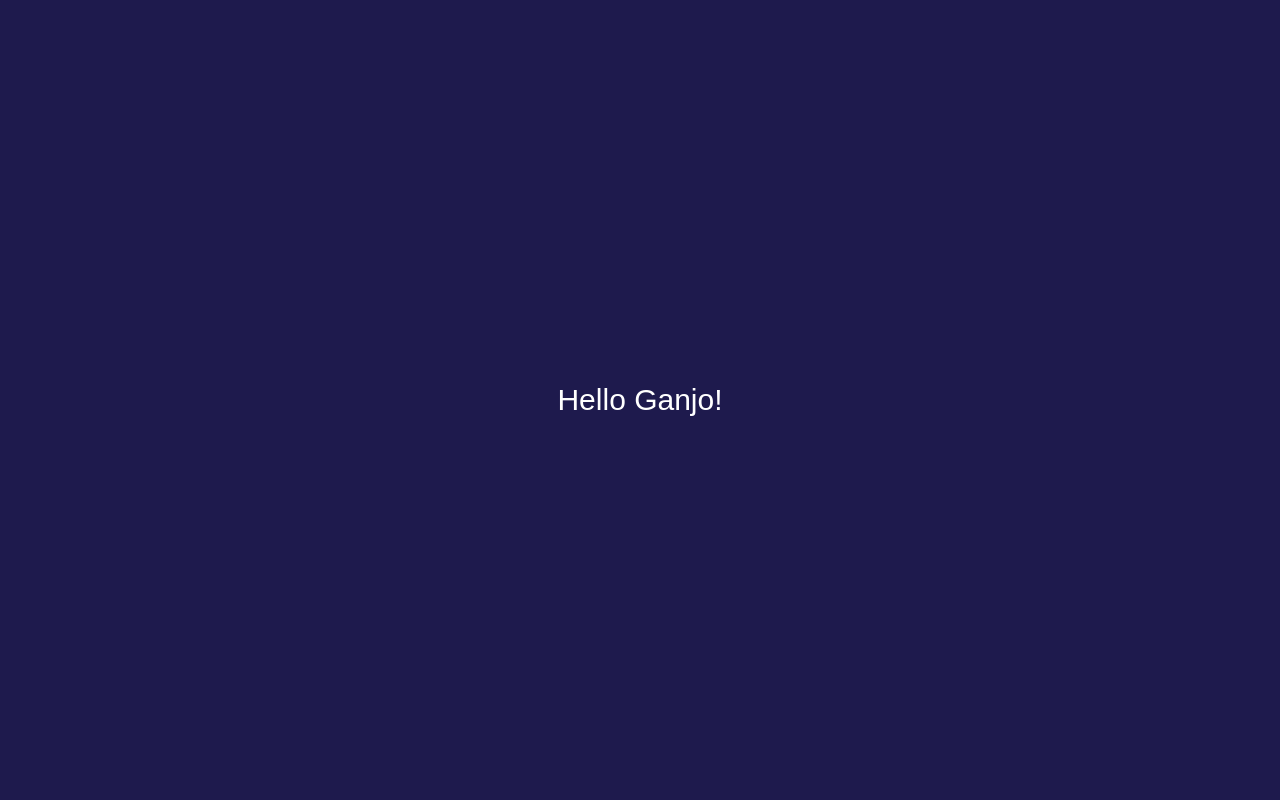
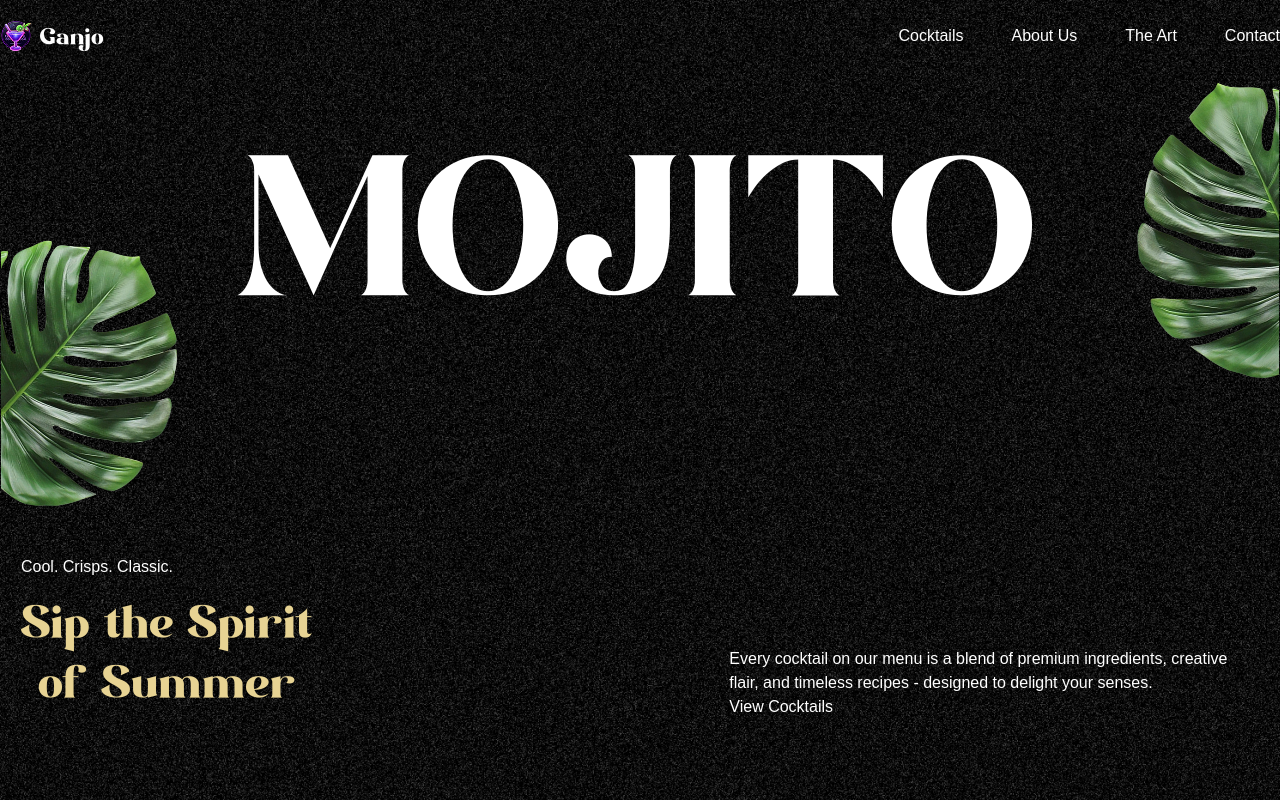
Before and after one commit to KofiIsaacBoateng/ganjo, a React (Vite) app: page / in a window 1280 px wide. Built offline with nearby package versions, Linux system fonts and the light colour scheme; a web font is replaced by a local one.

Commit message:
navbar and first part of hero section

```diff
--- a/index.html
+++ b/index.html
@@ -2,7 +2,7 @@
 <html lang="en">
   <head>
     <meta charset="UTF-8" />
-    <link rel="icon" type="image/png" href="/public/images/logo.png" />
+    <link rel="icon" type="image/png" href="/images/logo.png" />
     <meta name="viewport" content="width=device-width, initial-scale=1.0" />
     <link rel="stylesheet" href="./src/index.css" />
     <title>ganjo</title>
--- a/src/App.tsx
+++ b/src/App.tsx
@@ -1,13 +1,16 @@
 import gsap from "gsap";
 import { ScrollTrigger, SplitText } from "gsap/all";
+import Navbar from "./components/Navbar";
+import Hero from "./components/Hero";
 
 gsap.registerPlugin(ScrollTrigger, SplitText);
 
 function App() {
   return (
-    <div className="h-dvh w-full flex items-center justify-center bg-indigo-950">
-      <h1 className="text-3xl">Hello Ganjo!</h1>
-    </div>
+    <main className="#main">
+      <Navbar />
+      <Hero />
+    </main>
   );
 }
 
--- /dev/null
+++ b/src/components/Hero.tsx
@@ -0,0 +1,39 @@
+const Hero = () => {
+  return (
+    <section id="hero" className="noisy">
+      <h1 className="title">MOJITO</h1>
+      <img
+        src="/images/hero-left-leaf.png"
+        className="left-leaf"
+        alt="left leaf"
+      />
+      <img
+        src="/images/hero-right-leaf.png"
+        className="right-leaf"
+        alt="right leaf"
+      />
+
+      <div className="body">
+        <div className="content">
+          <div className="space-y-5 hidden md:block">
+            <p>Cool. Crisps. Classic.</p>
+            <p className="subtitle">
+              Sip the Spirit <br /> of Summer
+            </p>
+          </div>
+        </div>
+
+        <div className="view-cocktails">
+          <p className="subtitle">
+            Every cocktail on our menu is a blend of premium ingredients,
+            creative flair, and timeless recipes - designed to delight your
+            senses.
+          </p>
+          <a href="#cocktails">View Cocktails</a>
+        </div>
+      </div>
+    </section>
+  );
+};
+
+export default Hero;
--- /dev/null
+++ b/src/components/Navbar.tsx
@@ -0,0 +1,46 @@
+import { useGSAP } from "@gsap/react";
+import { navLinks } from "../constants";
+import gsap from "gsap";
+
+const Navbar = () => {
+  useGSAP(() => {
+    const tween = gsap.timeline({
+      scrollTrigger: {
+        trigger: ".nav",
+        start: "bottom top",
+      },
+    });
+
+    tween.fromTo(
+      "nav",
+      { backgroundColor: "transparent" },
+      {
+        backgroundColor: "#00000050",
+        backgroundFilter: "blur(10px)",
+        duration: 1,
+        ease: "power1.inOut",
+      },
+    );
+  });
+
+  return (
+    <nav>
+      <div>
+        <a href="#home" className="flex-center gap-2">
+          <img src="/images/logo.png" alt="logo" className="img" />
+          <p>Ganjo</p>
+        </a>
+
+        <ul>
+          {navLinks.map((link, index) => (
+            <li key={index}>
+              <a href={`#${link.id}`}>{link.title}</a>
+            </li>
+          ))}
+        </ul>
+      </div>
+    </nav>
+  );
+};
+
+export default Navbar;
```
